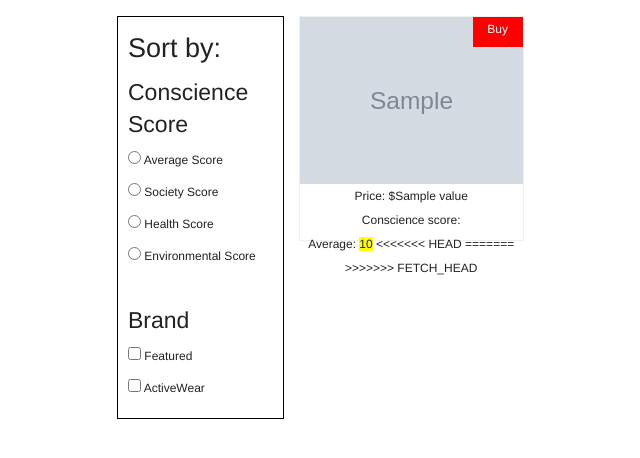
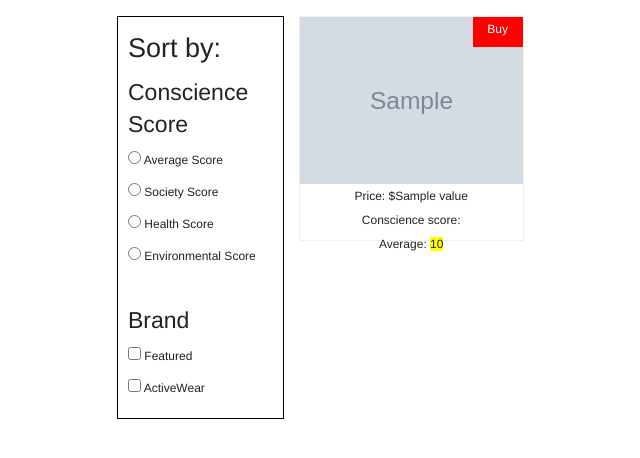
Before and after one commit to magshi/shop-with-conscience, a Flask app: template templates/index.html in a window 1280 px wide. Shown: the part 289-747 px from the top of the page, without its empty margins (23-663 px from the left). Run offline with Flask 2, Linux system fonts and the light colour scheme; the template is opened without the code that fills it: most values are stand-ins (such as "Sample title", 1, 10 or a date in 2020); grey boxes marked "Sample" are stand-in pictures.

Commit message:
Fixing merge

```diff
--- a/templates/product.html
+++ b/templates/product.html
@@ -22,11 +22,7 @@
 			{% endif %}
             Conscience score:<Br />
             <div class="avg">Average: <span class="score">{{product.scores.average}}</span>
-<<<<<<< HEAD
-                <div class="extra">Society: {{product.scores.social}} Environment: {{product.scores.environment}}  Health: {{product.scores.health}}</div>
-=======
                 <div class="extra">Society: {{product.scores.society}} Environment: {{product.scores.environment}}  Health: {{product.scores.health}}</div>
->>>>>>> FETCH_HEAD
             </div>
             <br />
             <a href="{{product.summary.producturl}}"><div class="buy">Buy</div></a>
```
